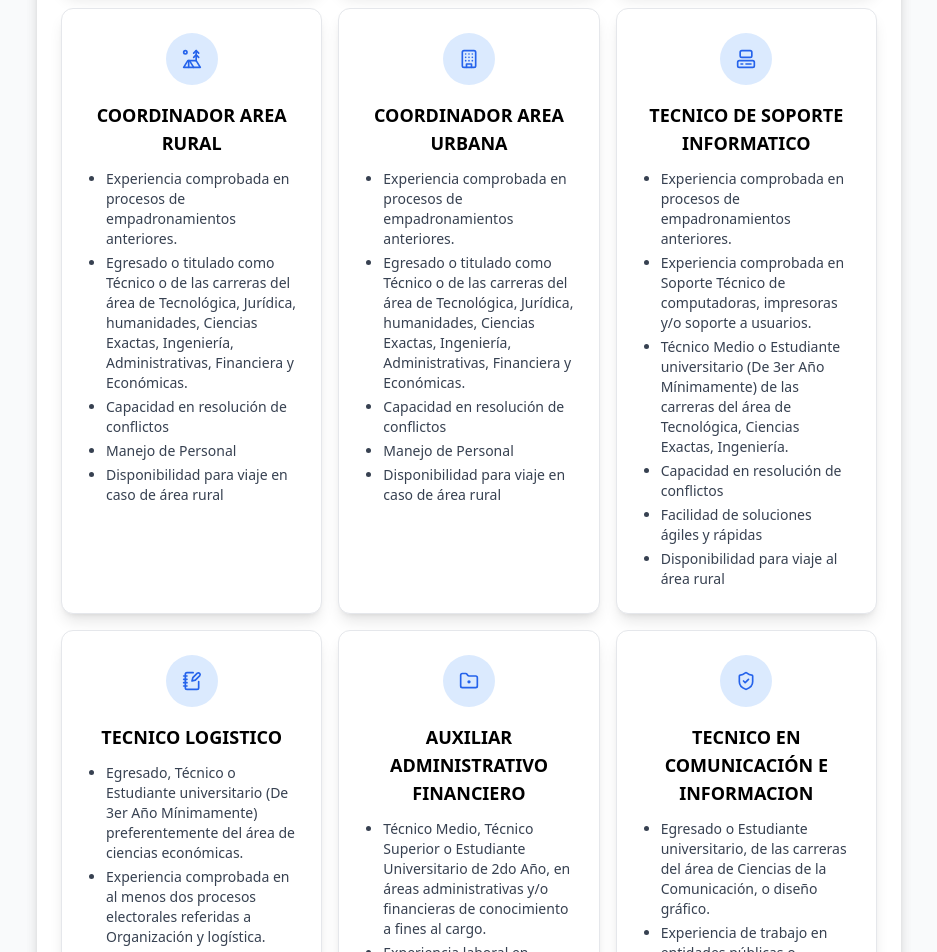
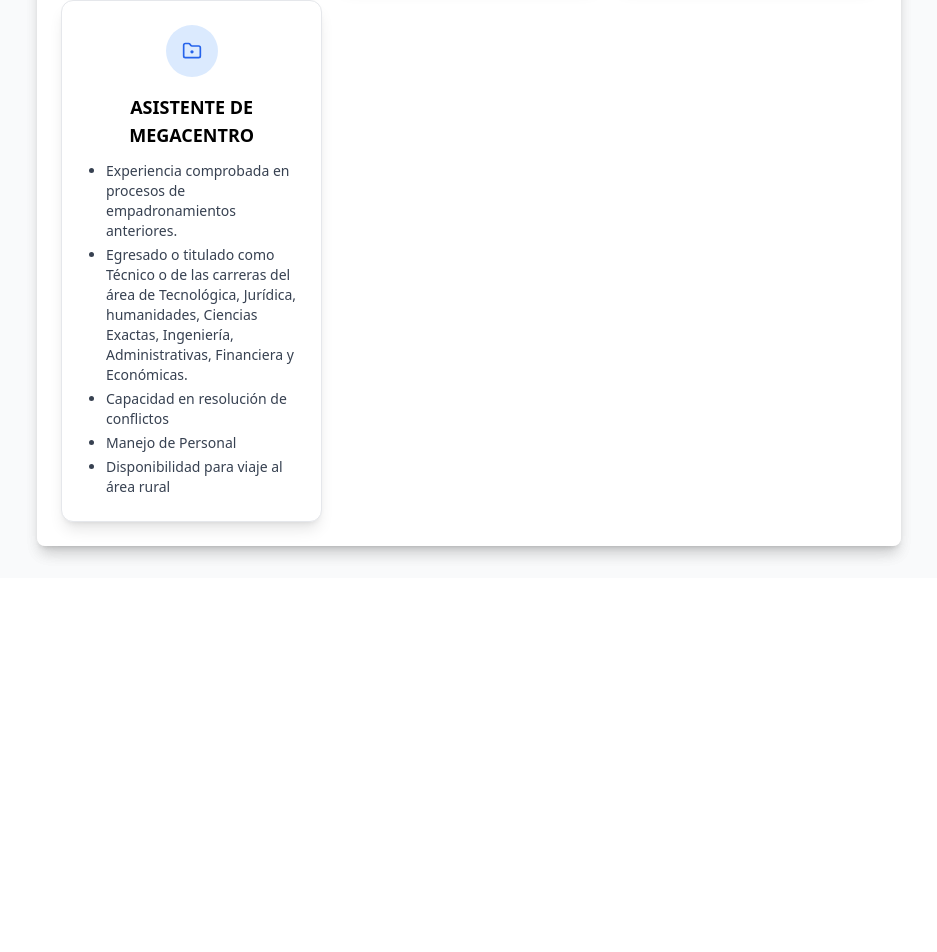
Before and after one commit to flavioabdon/Postulantes-React, a React (Vite) app: page / in a window 1280 px wide. Shown: the part 1566-2518 px from the top of the page, without its empty margins (171-1108 px from the left). After the commit the page ends 2144 px from the top, so only its background shows below. Built offline with nearby package versions, Linux system fonts and the light colour scheme.

Commit message:
actualizacion en los cargos disponibles

```diff
--- a/src/components/ApplicantRegistration.tsx
+++ b/src/components/ApplicantRegistration.tsx
@@ -610,55 +610,62 @@ const ApplicantRegistration: React.FC = () => {
       "Capacidad en el manejo de equipos de computación y Ofimática.",
       "Disponibilidad para viaje al área rural, para el cargo de Notario Operador Rural."
     ],
-    "AUXILIAR TECNICO": [
-      "Experiencia comprobada en procesos de empadronamientos anteriores. (No Excluyente).",
-      "Experiencia comprobada en Soporte Técnico de computadoras, impresoras y/o soporte a usuarios.",
-      "Técnico Medio o Estudiante universitario (De 3er Año Mínimamente) de las carreras del área de Informática  o financiera o similares.",
-      "Capacidad en resolución de conflictos.",
-      "Facilidad de soluciones agiles y rápidas."
-    ],
-    "COORDINADOR AREA RURAL": [
-      "Experiencia comprobada en procesos de empadronamientos anteriores.",
-      "Egresado o titulado como Técnico o de las carreras del área de Tecnológica, Jurídica, humanidades, Ciencias Exactas, Ingeniería, Administrativas, Financiera y Económicas.",
-      "Capacidad en resolución de conflictos",
-      "Manejo de Personal",
-      "Disponibilidad para viaje en caso de área rural"
-    ],
-    "COORDINADOR AREA URBANA": [
-      "Experiencia comprobada en procesos de empadronamientos anteriores.",
-      "Egresado o titulado como Técnico o de las carreras del área de Tecnológica, Jurídica, humanidades, Ciencias Exactas, Ingeniería, Administrativas, Financiera y Económicas.",
-      "Capacidad en resolución de conflictos",
-      "Manejo de Personal",
-      "Disponibilidad para viaje en caso de área rural"
-    ],
-    "TECNICO DE SOPORTE INFORMATICO": [
-      "Experiencia comprobada en procesos de empadronamientos anteriores.",
-      "Experiencia comprobada en Soporte Técnico de computadoras, impresoras y/o soporte a usuarios.",
-      "Técnico Medio o Estudiante universitario (De 3er Año Mínimamente) de las carreras del área de Tecnológica, Ciencias Exactas, Ingeniería.",
-      "Capacidad en resolución de conflictos",
-      "Facilidad de soluciones ágiles y rápidas",
-      "Disponibilidad para viaje al área rural"
-    ],
+    // "AUXILIAR TECNICO": [
+    //   "Experiencia comprobada en procesos de empadronamientos anteriores. (No Excluyente).",
+    //   "Experiencia comprobada en Soporte Técnico de computadoras, impresoras y/o soporte a usuarios.",
+    //   "Técnico Medio o Estudiante universitario (De 3er Año Mínimamente) de las carreras del área de Informática  o financiera o similares.",
+    //   "Capacidad en resolución de conflictos.",
+    //   "Facilidad de soluciones agiles y rápidas."
+    // ],
+    // "COORDINADOR AREA RURAL": [
+    //   "Experiencia comprobada en procesos de empadronamientos anteriores.",
+    //   "Egresado o titulado como Técnico o de las carreras del área de Tecnológica, Jurídica, humanidades, Ciencias Exactas, Ingeniería, Administrativas, Financiera y Económicas.",
+    //   "Capacidad en resolución de conflictos",
+    //   "Manejo de Personal",
+    //   "Disponibilidad para viaje en caso de área rural"
+    // ],
+    // "COORDINADOR AREA URBANA": [
+    //   "Experiencia comprobada en procesos de empadronamientos anteriores.",
+    //   "Egresado o titulado como Técnico o de las carreras del área de Tecnológica, Jurídica, humanidades, Ciencias Exactas, Ingeniería, Administrativas, Financiera y Económicas.",
+    //   "Capacidad en resolución de conflictos",
+    //   "Manejo de Personal",
+    //   "Disponibilidad para viaje en caso de área rural"
+    // ],
+    // "TECNICO DE SOPORTE INFORMATICO": [
+    //   "Experiencia comprobada en procesos de empadronamientos anteriores.",
+    //   "Experiencia comprobada en Soporte Técnico de computadoras, impresoras y/o soporte a usuarios.",
+    //   "Técnico Medio o Estudiante universitario (De 3er Año Mínimamente) de las carreras del área de Tecnológica, Ciencias Exactas, Ingeniería.",
+    //   "Capacidad en resolución de conflictos",
+    //   "Facilidad de soluciones ágiles y rápidas",
+    //   "Disponibilidad para viaje al área rural"
+    // ],
     "TECNICO LOGISTICO": [
       "Egresado, Técnico o Estudiante universitario (De 3er Año Mínimamente) preferentemente del área de ciencias económicas.",
       "Experiencia comprobada en al menos dos procesos electorales referidas a Organización y logística.",
       "Facilidad de soluciones agiles y rápidas.",
       "Ser ordenado y organizado con manejo de documentación."
     ],
-    "AUXILIAR ADMINISTRATIVO FINANCIERO": [
-      "Técnico Medio, Técnico Superior o Estudiante Universitario de 2do Año, en áreas administrativas y/o financieras de conocimiento a fines al cargo.",
-      "Experiencia laboral en entidades públicas o privadas de al menos 1 año."
-    ],
-    "TECNICO EN COMUNICACIÓN E INFORMACION": [
-      "Egresado o Estudiante universitario, de las carreras del área de Ciencias de la Comunicación, o diseño gráfico.",
-      "Experiencia de trabajo en entidades públicas o privadas, en actividades de comunicación, diseños gráficos y producción audiovisual."
-    ],
-    "COORDINADOR GENERAL": [
-      "Experiencia comprobada en procesos de empadronamientos anteriores.",
-      "Egresado o titulado como Técnico o de las carreras del área de Tecnológica, Jurídica, humanidades, Ciencias Exactas, Ingeniería, Administrativas, Financiera y Económicas.",
-      "Capacidad en resolución de conflictos",
-      "Manejo de Personal",
-      "Disponibilidad para viaje al área rural"
+    // "AUXILIAR ADMINISTRATIVO FINANCIERO": [
+    //   "Técnico Medio, Técnico Superior o Estudiante Universitario de 2do Año, en áreas administrativas y/o financieras de conocimiento a fines al cargo.",
+    //   "Experiencia laboral en entidades públicas o privadas de al menos 1 año."
+    // ],
+    // "TECNICO EN COMUNICACIÓN E INFORMACION": [
+    //   "Egresado o Estudiante universitario, de las carreras del área de Ciencias de la Comunicación, o diseño gráfico.",
+    //   "Experiencia de trabajo en entidades públicas o privadas, en actividades de comunicación, diseños gráficos y producción audiovisual."
+    // ],
+    // "COORDINADOR GENERAL": [
+    //   "Experiencia comprobada en procesos de empadronamientos anteriores.",
+    //   "Egresado o titulado como Técnico o de las carreras del área de Tecnológica, Jurídica, humanidades, Ciencias Exactas, Ingeniería, Administrativas, Financiera y Económicas.",
+    //   "Capacidad en resolución de conflictos",
+    //   "Manejo de Personal",
+    //   "Disponibilidad para viaje al área rural"
+    // ],
+    "ASISTENTE DE MEGACENTRO": [
+       "Experiencia comprobada en procesos de empadronamientos anteriores.",
+       "Egresado o titulado como Técnico o de las carreras del área de Tecnológica, Jurídica, humanidades, Ciencias Exactas, Ingeniería, Administrativas, Financiera y Económicas.",
+       "Capacidad en resolución de conflictos",
+       "Manejo de Personal",
+       "Disponibilidad para viaje al área rural"
     ],
   };
 
@@ -674,6 +681,7 @@ const ApplicantRegistration: React.FC = () => {
     "NOTARIO OPERADOR RURAL": Warehouse,
     "NOTARIO OPERADOR URBANO": NotebookTabs,
     "TECNICO EN COMUNICACIÓN E INFORMACION": ShieldCheck,
+    "ASISTENTE DE MEGACENTRO": FolderDot,
   };
 
   useEffect(() => {
@@ -1288,14 +1296,15 @@ const ApplicantRegistration: React.FC = () => {
                       <option value="">-- Seleccionar Cargo--</option>
                       <option value="NOTARIO OPERADOR RURAL">NOTARIO OPERADOR RURAL</option>
                       <option value="NOTARIO OPERADOR URBANO">NOTARIO OPERADOR URBANO</option>
-                      <option value="TECNICO DE SOPORTE INFORMATICO">TECNICO DE SOPORTE INFORMATICO</option>
+                      {/* <option value="TECNICO DE SOPORTE INFORMATICO">TECNICO DE SOPORTE INFORMATICO</option>
                       <option value="AUXILIAR ADMINISTRATIVO FINANCIERO">AUXILIAR ADMINISTRATIVO FINANCIERO</option>
                       <option value="AUXILIAR TECNICO">AUXILIAR TECNICO</option>
                       <option value="COORDINADOR AREA RURAL">COORDINADOR AREA RURAL</option>
-                      <option value="COORDINADOR AREA URBANA">COORDINADOR AREA URBANA</option>
+                      <option value="COORDINADOR AREA URBANA">COORDINADOR AREA URBANA</option> */}
                       <option value="TECNICO LOGISTICO">TECNICO LOGISTICO</option>
-                      <option value="TECNICO EN COMUNICACIÓN E INFORMACION">TECNICO EN COMUNICACIÓN E INFORMACION</option>
-                      <option value="COORDINADOR GENERAL">COORDINADOR GENERAL</option>
+                      {/* <option value="TECNICO EN COMUNICACIÓN E INFORMACION">TECNICO EN COMUNICACIÓN E INFORMACION</option>
+                      <option value="COORDINADOR GENERAL">COORDINADOR GENERAL</option> */}
+                      <option value="ASISTENTE DE MEGACENTRO">ASISTENTE DE MEGACENTRO</option>
                     </select>
                     {errors.cargoPostulacion && <p className="text-red-500 text-xs mt-1">{errors.cargo_postulacion}</p>}
                   </div>
```
